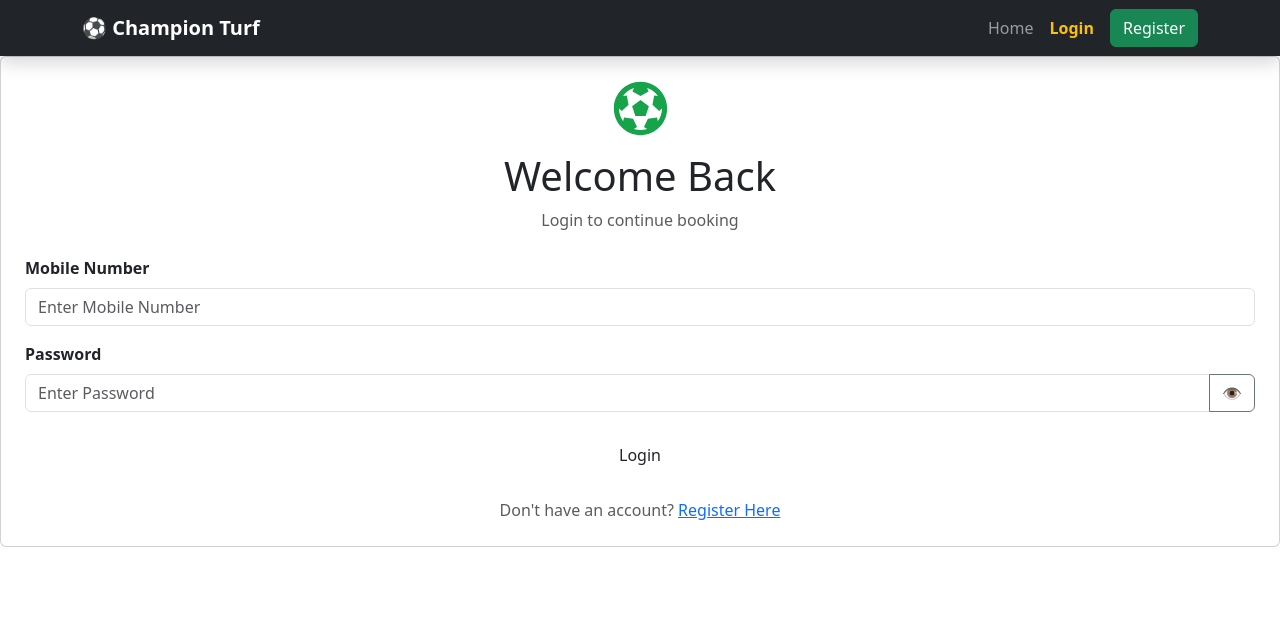
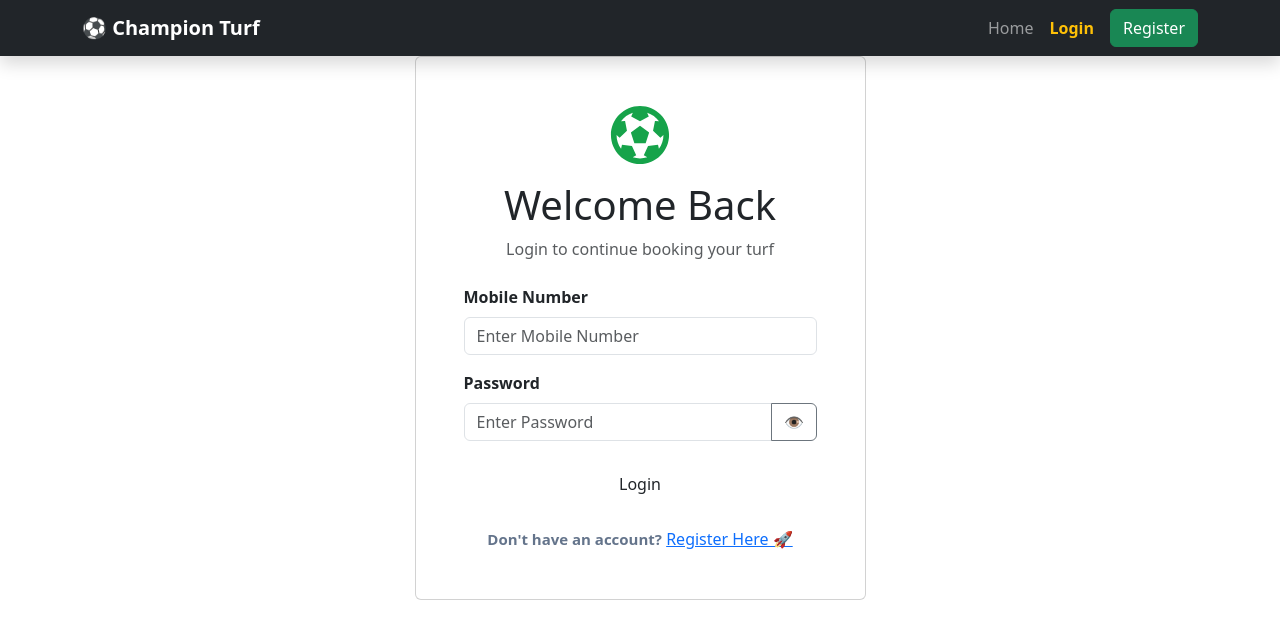
Before and after one commit to testingdp102/champion-turf-booking, a React (Vite) app in the folder frontend-new/: page /login in a window 1280 px wide. Shown: the top 638 px of the page. Built offline with nearby package versions, Linux system fonts and the light colour scheme.

Commit message:
Login Redirection isue fixed

```diff
--- a/frontend-new/src/index.css
+++ b/frontend-new/src/index.css
@@ -420,3 +420,23 @@ body.dark-mode .auth-link:hover {
   backdrop-filter: blur(10px);
   box-shadow: 0 25px 60px rgba(0, 0, 0, 0.2);
 }
+.register-link {
+  text-decoration: none;
+  font-weight: 700;
+  font-size: 16px;
+
+  background: linear-gradient(
+    90deg,
+    #16a34a,
+    #22c55e,
+    #3b82f6
+  );
+
+  background-clip: text;
+  -webkit-background-clip: text;
+
+  color: transparent;
+  -webkit-text-fill-color: transparent;
+
+  transition: all 0.3s ease;
+}
--- a/frontend-new/src/pages/Login.jsx
+++ b/frontend-new/src/pages/Login.jsx
@@ -6,16 +6,14 @@ import { FaFutbol } from "react-icons/fa";
 export default function Login() {
   const navigate = useNavigate();
 
+  const [showPassword, setShowPassword] = useState(false);
   const [loading, setLoading] = useState(false);
-  const [showPassword, setShowPassword] =
-    useState(false);
+  const [error, setError] = useState("");
 
   const [form, setForm] = useState({
     mobile: "",
     password: "",
   });
-
-  const [error, setError] = useState("");
 
   useEffect(() => {
     const token = localStorage.getItem("token");
@@ -28,13 +26,13 @@ export default function Login() {
   const handleChange = (e) => {
     const { name, value } = e.target;
 
-    setForm({
-      ...form,
+    setForm((prev) => ({
+      ...prev,
       [name]:
         name === "mobile"
           ? value.replace(/\D/g, "")
           : value,
-    });
+    }));
   };
 
   const handleSubmit = async (e) => {
@@ -50,6 +48,8 @@ export default function Login() {
         form
       );
 
+      console.log("Login Response:", res.data);
+
       localStorage.setItem(
         "token",
         res.data.token
@@ -60,8 +60,15 @@ export default function Login() {
         JSON.stringify(res.data.user)
       );
 
+      console.log(
+        "Stored Token:",
+        localStorage.getItem("token")
+      );
+
       navigate("/dashboard");
     } catch (err) {
+      console.error(err);
+
       setError(
         err?.response?.data?.message ||
           "Login failed"
@@ -73,13 +80,16 @@ export default function Login() {
 
   return (
     <div className="auth-page">
+      <div className="container">
+        <div className="row justify-content-center">
+          <div className="col-12 col-sm-10 col-md-8 col-lg-5">
             <div className="card auth-card">
-        <div className="card-body p-4">
+              <div className="card-body p-4 p-md-5">
                 <div className="text-center mb-4">
                   <FaFutbol
-              size={55}
+                    size={60}
                     color="#16a34a"
-              className="mb-3 football-icon"
+                    className="football-icon mb-3"
                   />
 
                   <h1 className="auth-heading">
@@ -87,7 +97,7 @@ export default function Login() {
                   </h1>
 
                   <p className="text-muted">
-              Login to continue booking
+                    Login to continue booking your turf
                   </p>
                 </div>
 
@@ -111,6 +121,7 @@ export default function Login() {
                       maxLength={10}
                       placeholder="Enter Mobile Number"
                       className="form-control auth-input"
+                      required
                     />
                   </div>
 
@@ -131,6 +142,7 @@ export default function Login() {
                         onChange={handleChange}
                         placeholder="Enter Password"
                         className="form-control auth-input"
+                        required
                       />
 
                       <button
@@ -166,17 +178,26 @@ export default function Login() {
                     )}
                   </button>
                 </form>
-
 <div className="text-center mt-4">
-            <span className="text-muted">
+  <span
+    style={{
+      color: "#64748b",
+      fontWeight: "600",
+      fontSize: "15px",
+    }}
+  >
     Don't have an account?
   </span>{" "}
+
   <Link
     to="/register"
-              className="auth-link"
+    className="register-link"
   >
-              Register Here
+    Register Here 🚀
   </Link>
+</div>
+                </div>
+              </div>
             </div>
           </div>
         </div>
```
Lines whose indentation alone changed are shown as unchanged.
